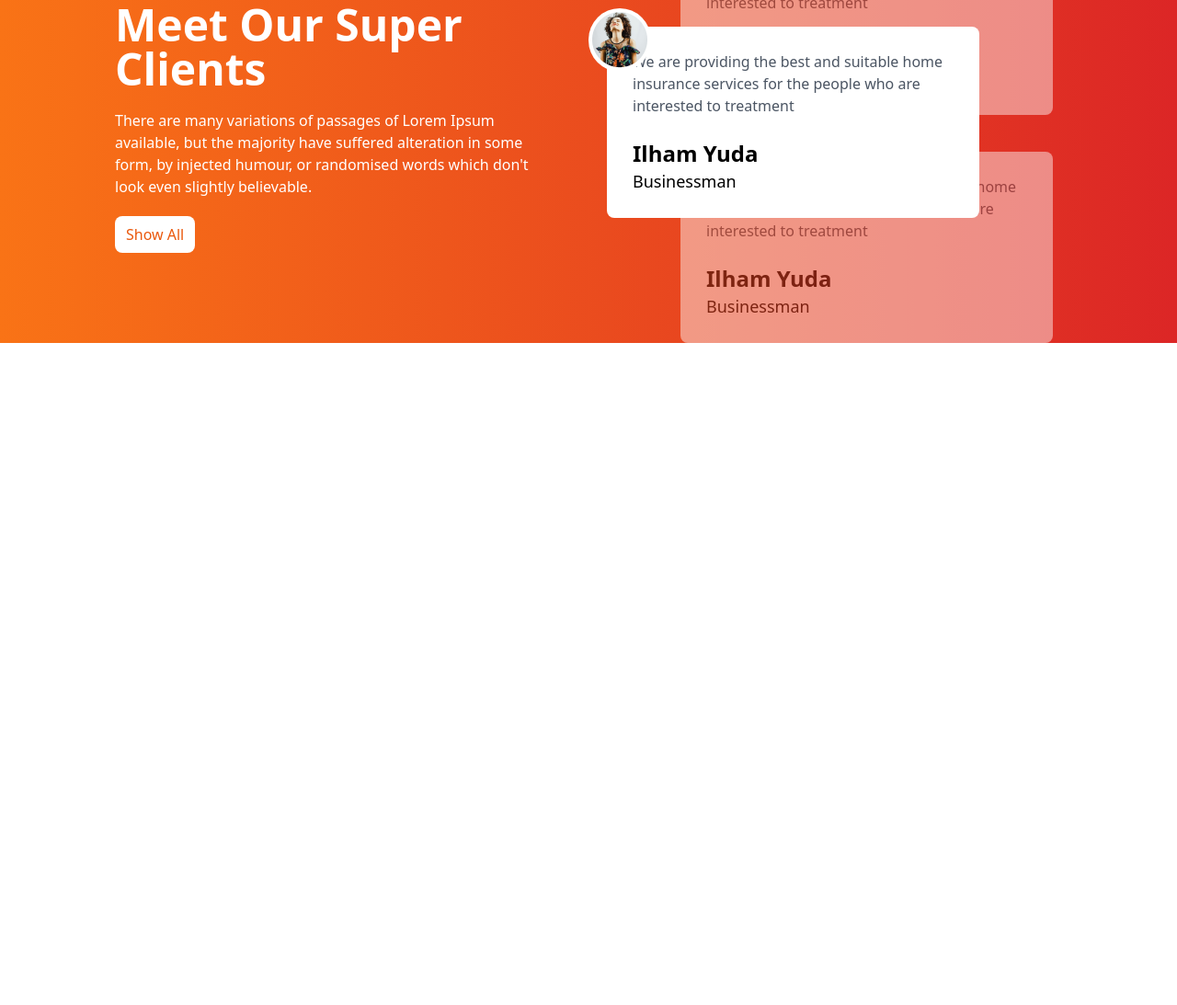
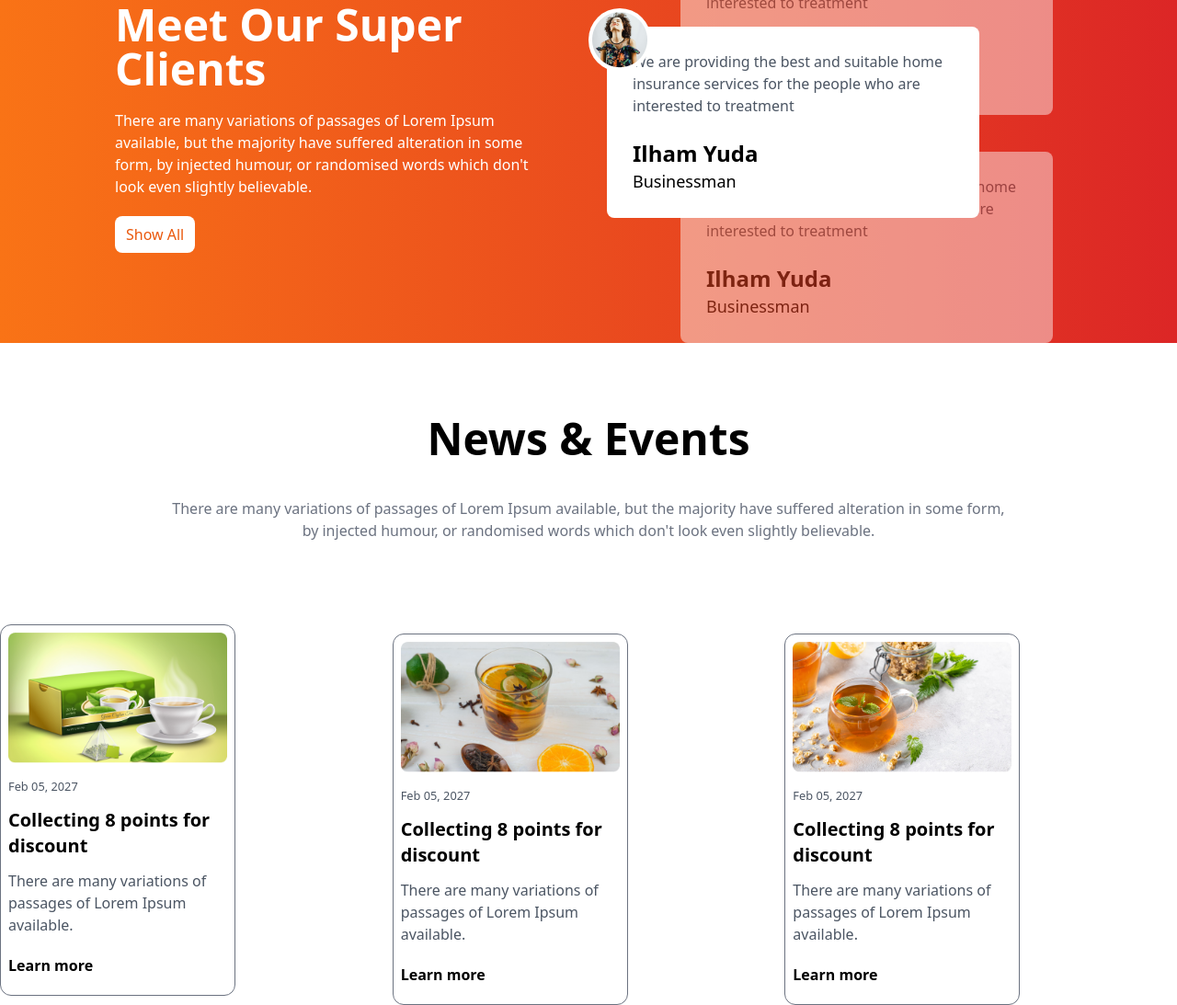
Before and after one commit to B4t33n/tea-house, a plain HTML site: page index.html in a window 1280 px wide. Shown: the part 1872-2965 px from the top of the page at 92% size. Before the commit the page ends 2245 px from the top, so only its background shows below. Drawn offline with nearby package versions, Linux system fonts and the light colour scheme.

Commit message:
added news and events section

```diff
--- a/index.html
+++ b/index.html
@@ -209,8 +209,67 @@
                  </div>
              </div>
 
+          </section>
 
-          </section>
+          <!-- news and event section -->
+           <section>
+            <!-- content -->
+             <div class="text-center ">
+                <h1 class="text-5xl font-bold mb-5 lg:mb-10">News & Events</h1>
+                <p class="text-gray-500">There are many variations of passages of Lorem Ipsum available, but the majority have suffered alteration in some form, <br> by injected humour, or randomised words which don't look even slightly believable.</p>
+             </div>
+
+             <!-- card -->
+            <div class="flex items-center justify-center">
+                <div class="grid grid-cols-1 lg:grid-cols-3 justify-between items-center mt-10 lg:mt-20 space-y-5">
+                    <!-- card 1 -->
+                    <div class="border border-gray-500 rounded-xl w-full p-2 lg:w-3/5 ">
+                        <!-- image -->
+                         <div class="">
+                            <img class="mx-auto" src="images/news-1.png" alt="">
+                         </div>
+                         <!-- text -->
+                          <div class="my-3">
+                            <small class="text-gray-600">Feb 05, 2027</small>
+                            <h2 class="text-xl font-bold my-3">Collecting 8 points for discount</h2>
+                            <p class="text-gray-600 mb-5">There are many variations of passages of Lorem Ipsum available.</p>
+                            <button class="font-bold">Learn more</button>
+                          </div>
+                    </div>
+
+                    <!-- card 2 -->
+                    <div class="border border-gray-500 rounded-xl w-full p-2 lg:w-3/5 ">
+                        <!-- image -->
+                         <div class="">
+                            <img class="mx-auto" src="images/news-2.png" alt="">
+                         </div>
+                         <!-- text -->
+                          <div class="my-3">
+                            <small class="text-gray-600">Feb 05, 2027</small>
+                            <h2 class="text-xl font-bold my-3">Collecting 8 points for discount</h2>
+                            <p class="text-gray-600 mb-5">There are many variations of passages of Lorem Ipsum available.</p>
+                            <button class="font-bold">Learn more</button>
+                          </div>
+                    </div>
+
+                    <!-- card 3 -->
+                    <div class="border border-gray-500 rounded-xl w-full p-2 lg:w-3/5 ">
+                        <!-- image -->
+                         <div class="">
+                            <img class="mx-auto" src="images/news-3.png" alt="">
+                         </div>
+                         <!-- text -->
+                          <div class="my-3">
+                            <small class="text-gray-600">Feb 05, 2027</small>
+                            <h2 class="text-xl font-bold my-3">Collecting 8 points for discount</h2>
+                            <p class="text-gray-600 mb-5">There are many variations of passages of Lorem Ipsum available.</p>
+                            <button class="font-bold">Learn more</button>
+                          </div>
+                    </div>
+                </div>
+            </div>
+
+           </section>
     </main>
 </body>
 </html>
```
